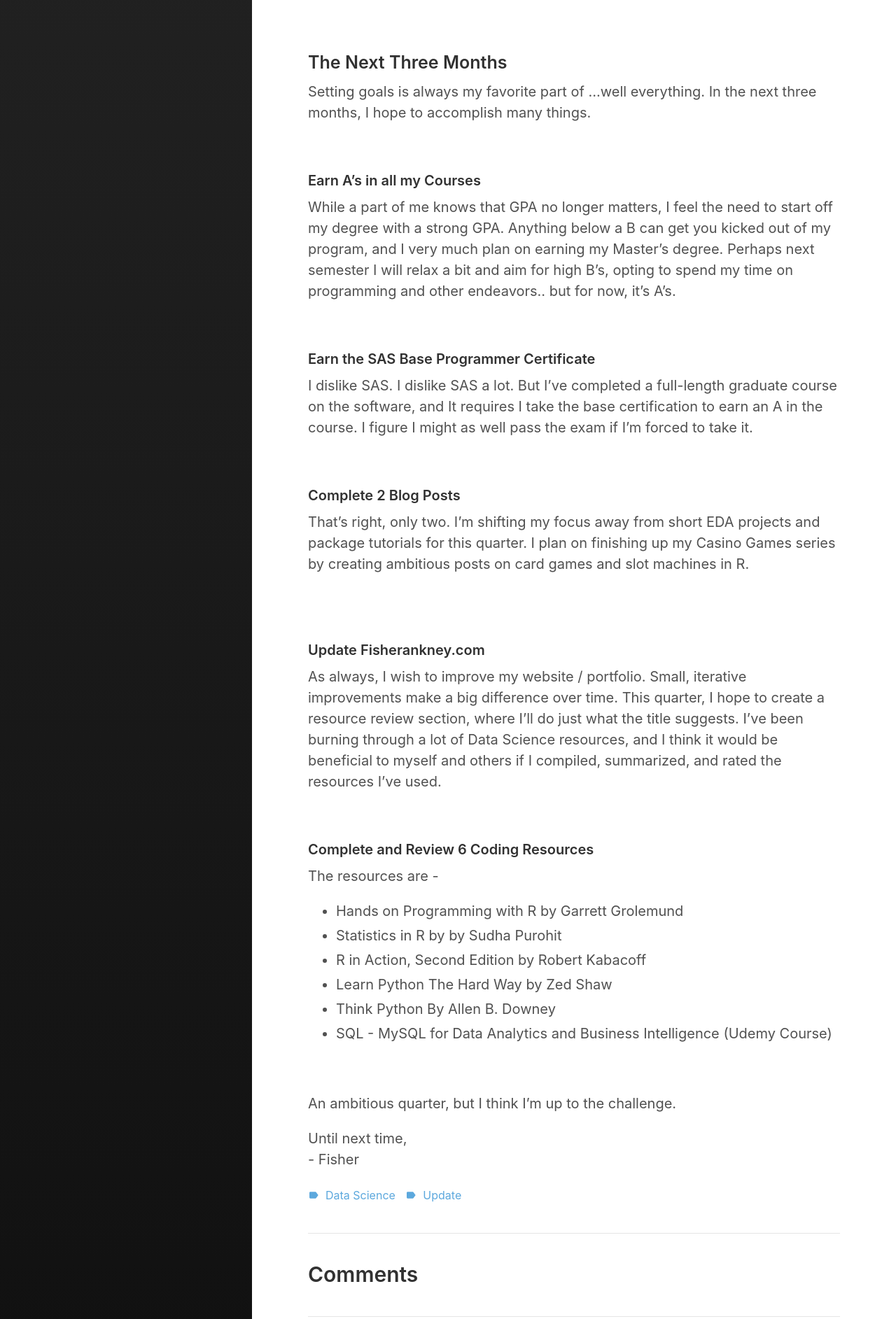
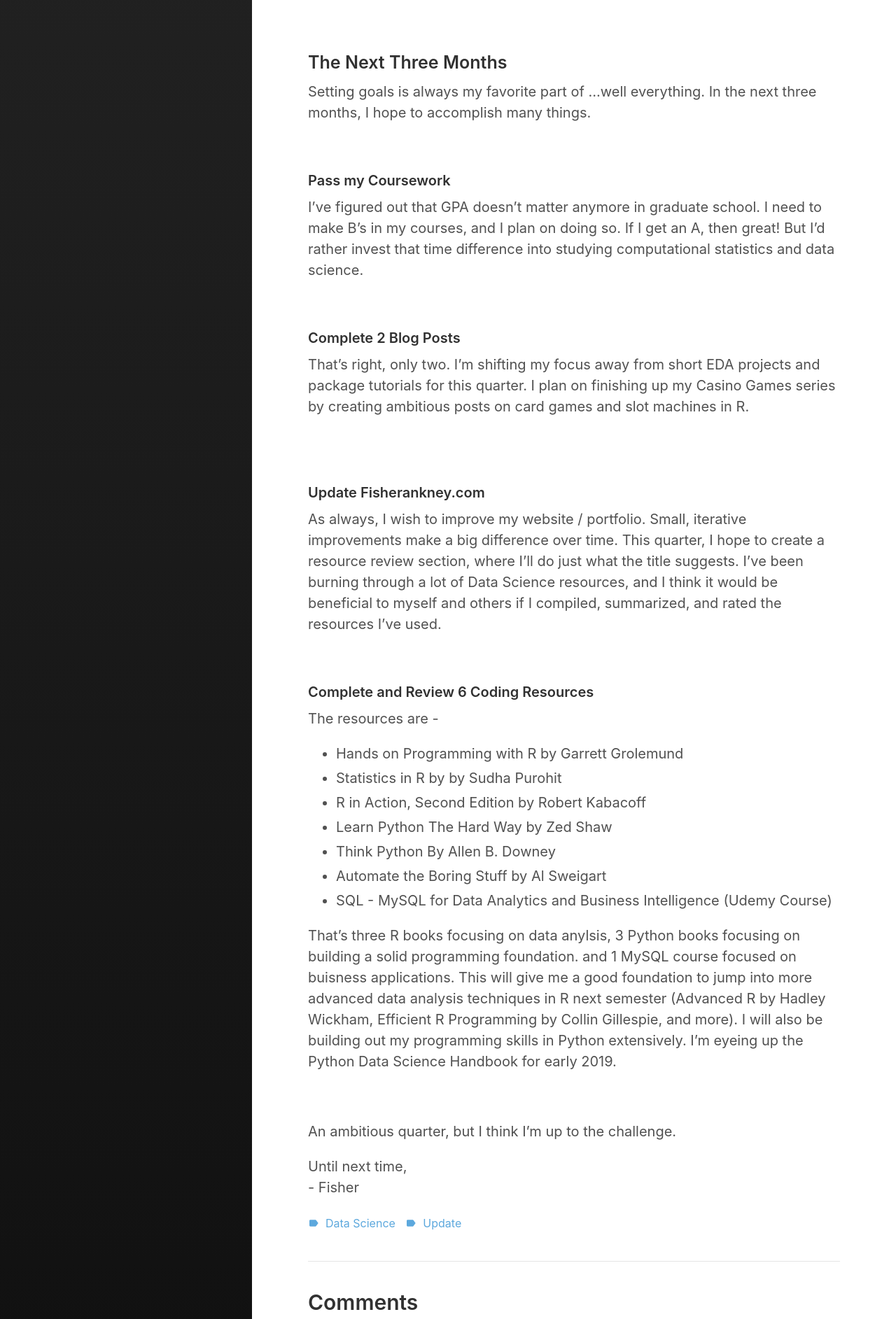
Before and after one commit to fisherra/fisherankney, a Jekyll site: the page built from _posts/2018-10-01-ds-update-3.md, in a window 1280 px wide. Shown: the part 2162-4047 px from the top of the page at 70% size. Built offline with Jekyll 4.4.1, drawn with Linux system fonts in a browser that asks for light colours.

Commit message:
ds update revision

```diff
--- a/_posts/2018-10-01-ds-update-3.md
+++ b/_posts/2018-10-01-ds-update-3.md
@@ -79,17 +79,12 @@ Setting goals is always my favorite part of ...well everything. In the next thre
 
 <br>
 
-#### Earn A's in all my Courses
+#### Pass my Coursework
 
-While a part of me knows that GPA no longer matters, I feel the need to start off my degree with a strong GPA. Anything below a B can get you kicked out of my program, and I very much plan on earning my Master's degree. Perhaps next semester I will relax a bit and aim for high B's, opting to spend my time on programming and other endeavors.. but for now, it's A's.
+I've figured out that GPA doesn't matter anymore in graduate school. I need to make B's in my courses, and I plan on doing so. If I get an A, then great! But I'd rather invest that time difference into studying computational statistics and data science.
 
 <br>
 
-#### Earn the SAS Base Programmer Certificate
-
-I dislike SAS. I dislike SAS a lot. But I've completed a full-length graduate course on the software, and It requires I take the base certification to earn an A in the course. I figure I might as well pass the exam if I'm forced to take it.
-
-<br>
 
 ##### Complete 2 Blog Posts
 
@@ -112,7 +107,10 @@ The resources are -
 - R in Action, Second Edition by Robert Kabacoff
 - Learn Python The Hard Way by Zed Shaw
 - Think Python By Allen B. Downey
+- Automate the Boring Stuff by Al Sweigart
 - SQL - MySQL for Data Analytics and Business Intelligence (Udemy Course)
+
+That's three R books focusing on data anylsis, 3 Python books focusing on building a solid programming foundation. and 1 MySQL course focused on buisness applications. This will give me a good foundation to jump into more advanced data analysis techniques in R next semester (Advanced R by Hadley Wickham, Efficient R Programming by Collin Gillespie, and more). I will also be building out my programming skills in Python extensively. I'm eyeing up the Python Data Science Handbook for early 2019.
 
 <br>
 
```
